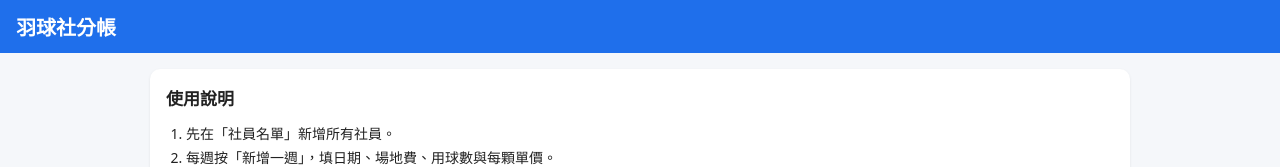
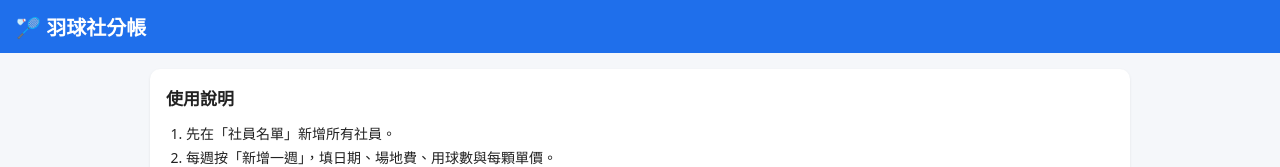
Before and after one commit to ArchieWang311/club-fees, a plain HTML site: page index.html in a window 1280 px wide. Shown: the top 167 px of the page. Drawn offline with Linux system fonts and the light colour scheme.

Commit message:
Add emoji to page title
Co-Authored-By: Claude Haiku 5.5 <noreply@anthropic.com>
Claude-Session: https://claude.ai/code/session_01NMqGt6gCESp8xGVnwKURGj

```diff
--- a/index.html
+++ b/index.html
@@ -3,7 +3,7 @@
 <head>
 <meta charset="UTF-8">
 <meta name="viewport" content="width=device-width, initial-scale=1">
-<title>羽球社分帳</title>
+<title>🏸 羽球社分帳</title>
 <style>
   body { font-family: system-ui, "Noto Sans TC", "Microsoft JhengHei", sans-serif; margin: 0; background: #f5f7fa; color: #222; }
   header { background: #1f6feb; color: #fff; padding: 12px 16px; }
@@ -32,7 +32,7 @@
 </style>
 </head>
 <body>
-<header><h1>羽球社分帳</h1></header>
+<header><h1>🏸 羽球社分帳</h1></header>
 <main>
   <section>
     <h2>使用說明</h2>
```
